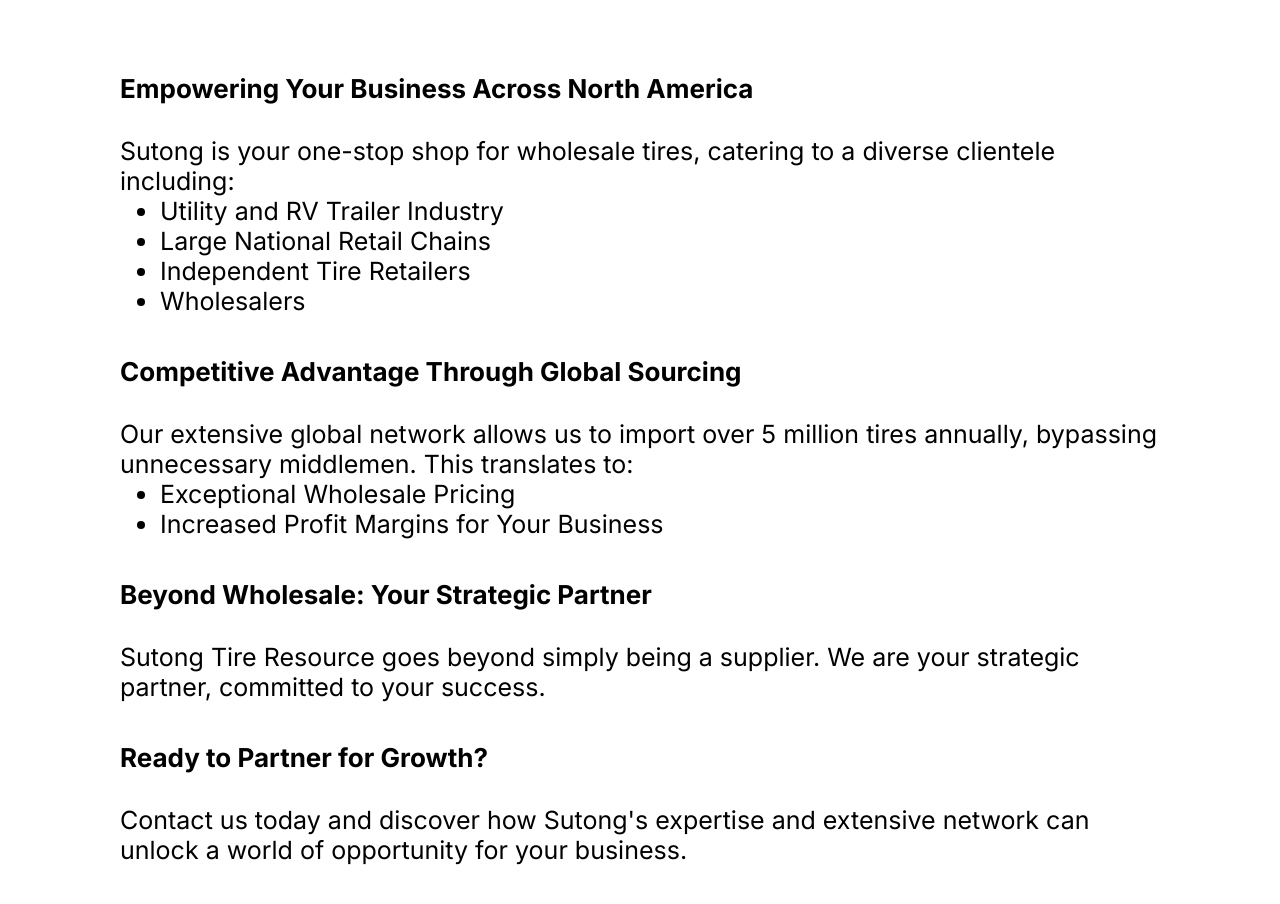
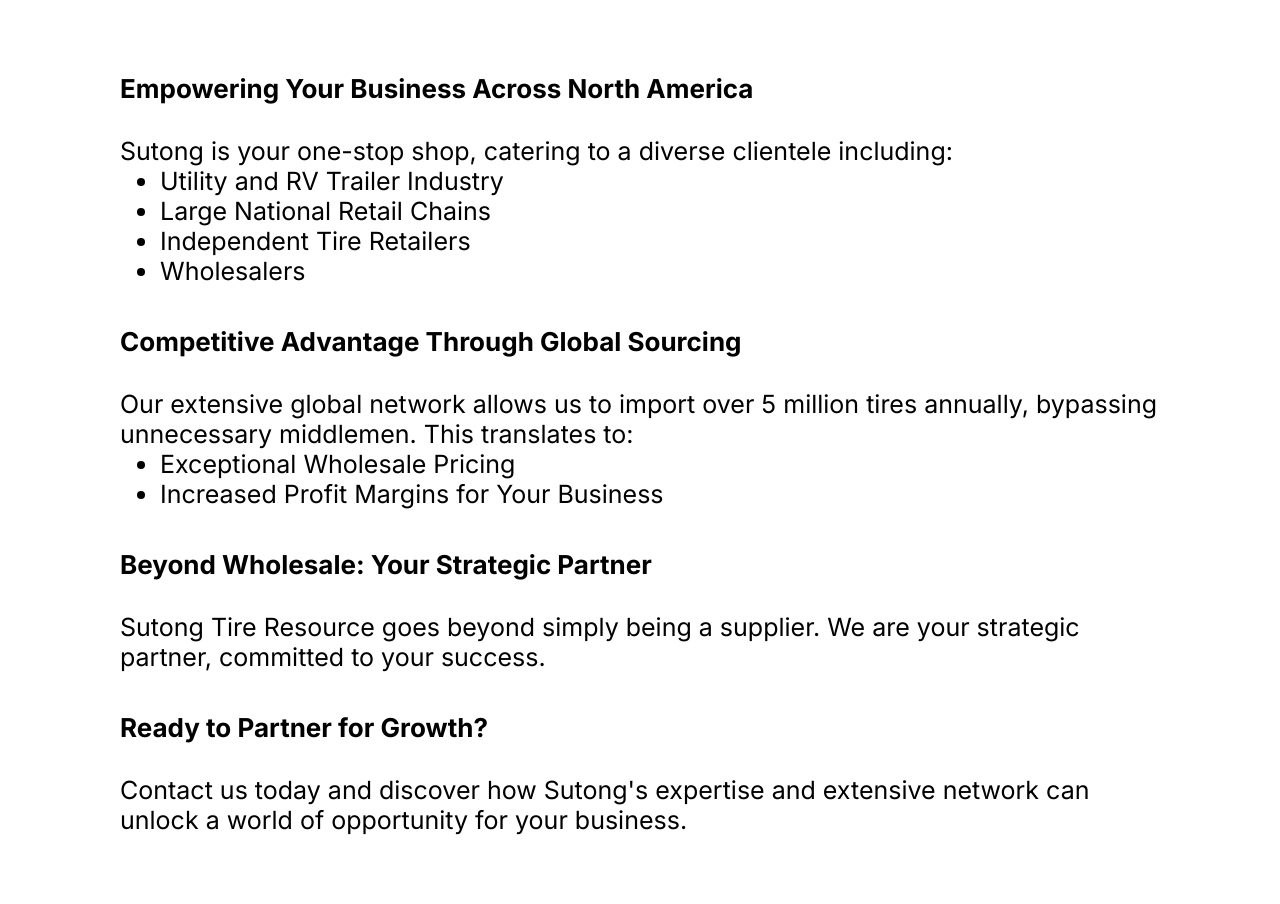
Before and after one commit to herxch/Sutong_Front, a React (Create React App) app: page /about in a window 1280 px wide. Shown: the part 1480-2384 px from the top of the page. Built offline with nearby package versions, Linux system fonts and the light colour scheme.

Commit message:
Change made to about page

```diff
--- a/src/components/layouts/About/AboutUs.js
+++ b/src/components/layouts/About/AboutUs.js
@@ -33,8 +33,8 @@
             Empowering Your Business Across North America
           </h2>
           <p className={styles.storyParagraph}>
-            Sutong is your one-stop shop for wholesale tires, catering to a
-            diverse clientele including:
+            Sutong is your one-stop shop, catering to a diverse clientele
+            including:
             <ul className={styles.storyUL}>
               <li>Utility and RV Trailer Industry</li>
               <li>Large National Retail Chains</li>
```
